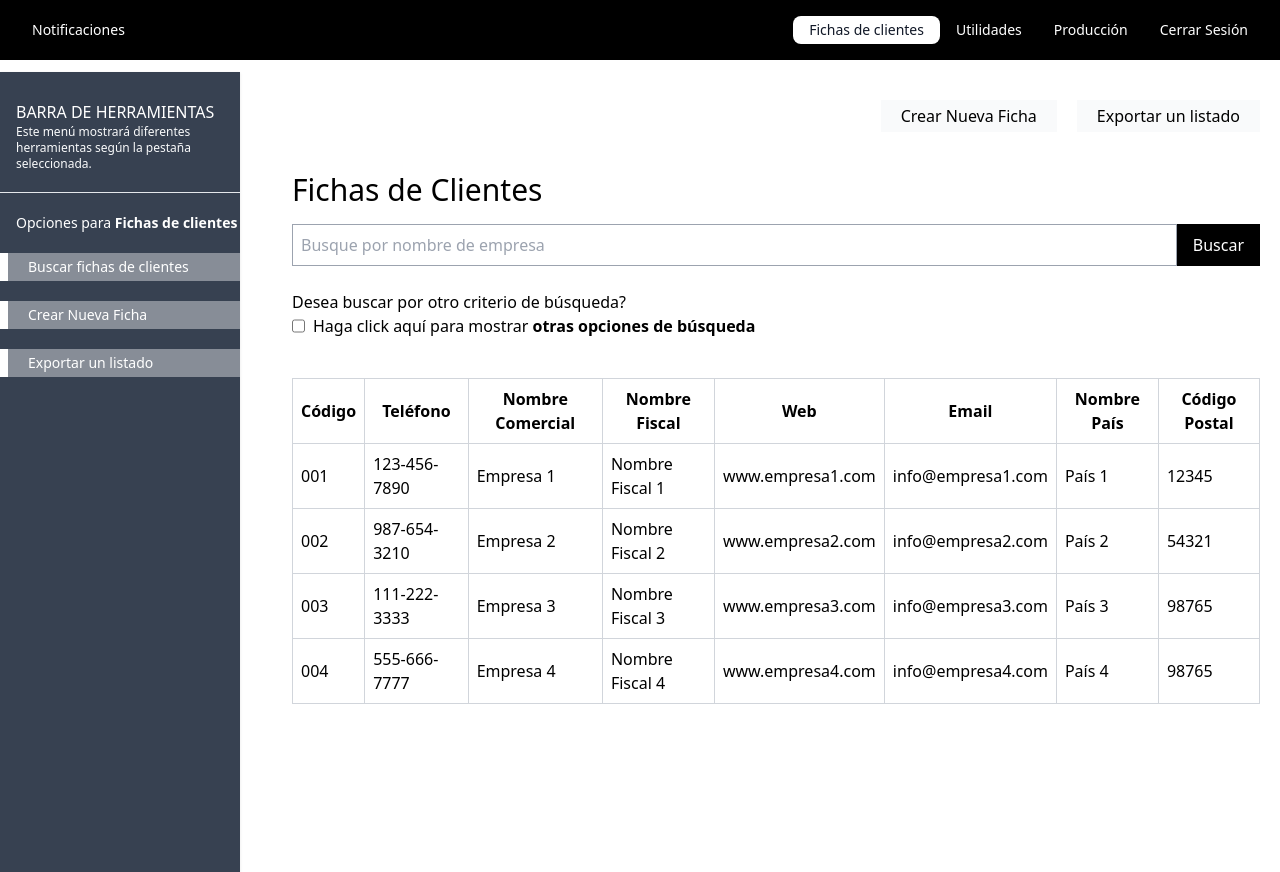
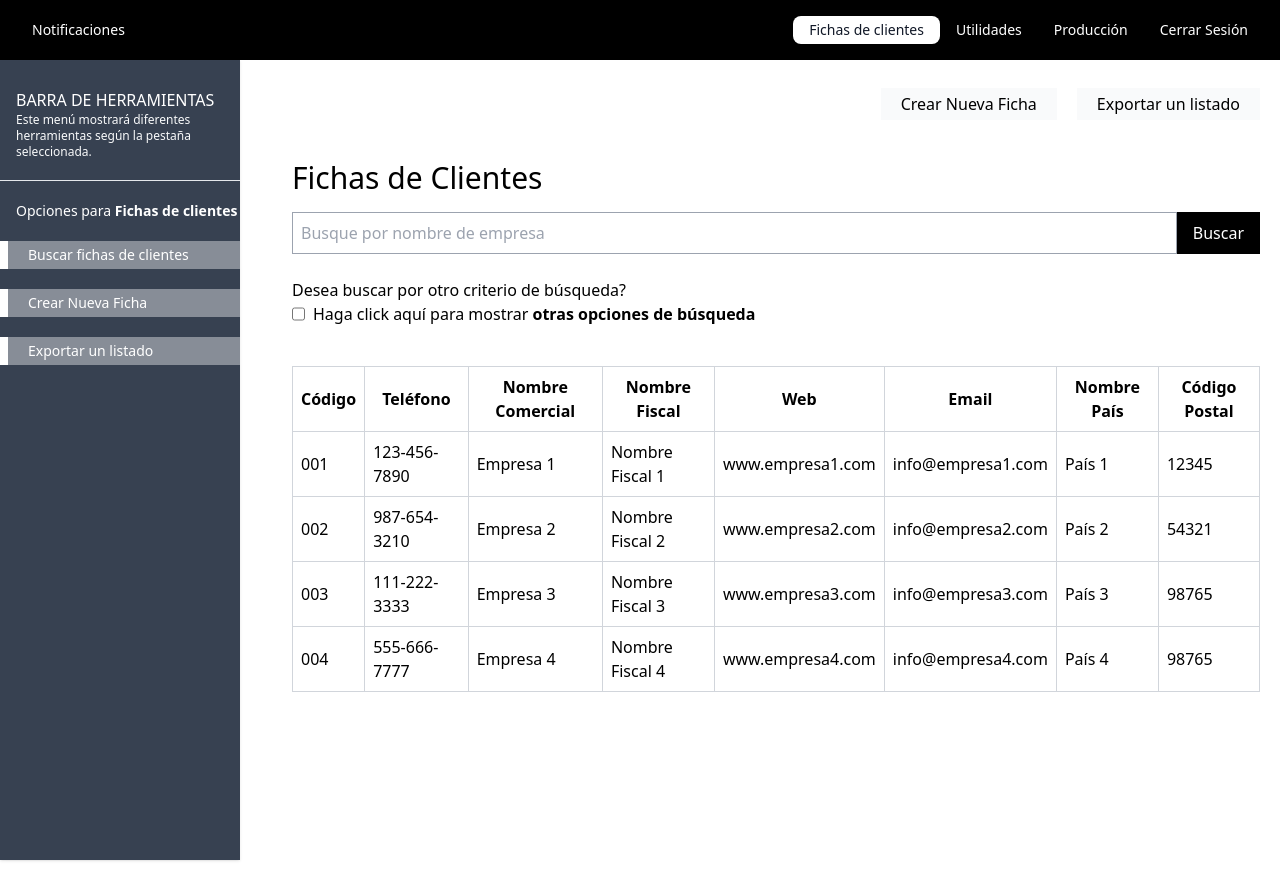
Before and after one commit to frankgimeno3/p3erp, a Next.js app: page /home in a window 1280 px wide. Both pictures are taken after a click on the button "Fichas de clientes". Built offline with nearby package versions, Linux system fonts and the light colour scheme.

Commit message:
perfecciono herr fichas clientes

```diff
--- a/components/Fichas/Fichas.tsx
+++ b/components/Fichas/Fichas.tsx
@@ -9,7 +9,7 @@ export default function Fichas() {
   };
 
   return (
-    <div className="flex flex-row bg-white mt-10 pt-8">
+    <div className="flex flex-row bg-white mt-14 pt-1">
       <Navutilidades />
       <div className="ml-24 pl-24 h-screen">
         <div className="flex p-5 flex-row justify-end">
--- a/components/navherramientas/navfichas.tsx
+++ b/components/navherramientas/navfichas.tsx
@@ -16,20 +16,20 @@ export default function Navfichas() {
         <h2 className="text-white pl-4 mt-5 text-sm">Opciones para <span className="font-bold">Fichas de clientes</span></h2>
         <div className="flex flex-row bg-white bg-opacity-20 my-5">
           <div className="bg-white px-1 "></div>
-          <button className="bg-white bg-opacity-25 text-sm w-full py-1 text-white text-left pl-5">
+          <button className="bg-white bg-opacity-25 text-sm w-full py-1 text-white text-left pl-5 hover:font-bold">
             Buscar fichas de clientes
           </button>
         </div>
         <div className="flex flex-row bg-white bg-opacity-20">
           <div className="bg-white px-1 "></div>
-          <button className="bg-white bg-opacity-25 text-sm w-full py-1 text-white text-left pl-5">
+          <button className="bg-white bg-opacity-25 text-sm w-full py-1 text-white text-left pl-5 hover:font-bold">
           Crear Nueva Ficha
           </button>
           </div>
 
           <div className="flex flex-row bg-white bg-opacity-20 my-5">
           <div className="bg-white px-1 "></div>
-          <button className="bg-white bg-opacity-25 text-sm w-full py-1 text-white text-left pl-5">
+          <button className="bg-white bg-opacity-25 text-sm w-full py-1 text-white text-left pl-5 hover:font-bold">
           Exportar un listado
           </button>
         </div>
```
